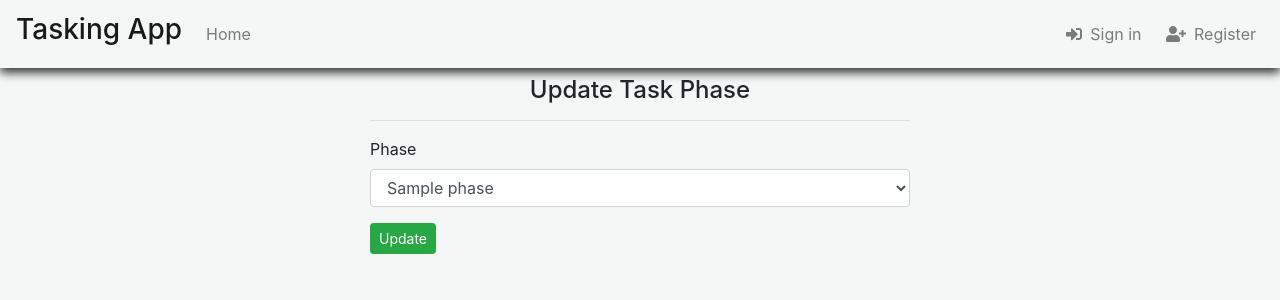
After one commit to KenThumi/tasking, a Django app: page /updatephase/1 in a window 1280 px wide. The commit adds this page. Shown: the top 300 px of the page. Run offline with Django 3.2, Linux system fonts and the light colour scheme; tables that the repository leaves empty hold one stand-in row (values such as "Sample post"); some libraries are stand-ins or nearby versions.

Commit message:
Update phase enabled

```diff
--- a/tasks/forms.py
+++ b/tasks/forms.py
@@ -18,3 +18,11 @@ class TaskingForm(forms.ModelForm):
     class Meta:
         model = Task
         exclude = ['phase']
+
+
+
+class UpdateTaskPhaseForm(forms.ModelForm):
+
+    class Meta:
+        model = Task
+        fields = ['phase']
--- a/tasks/templates/index.html
+++ b/tasks/templates/index.html
@@ -50,7 +50,7 @@
                        </div>
                        <div class="card-footer">
                               <div class="m-1">
-                                       <a class="btn btn-sm btn-outline-info" href="#" target="_blank">
+                                       <a class="btn btn-sm btn-outline-info" href="{% url 'updatephase' task.id %}" target="_blank">
                                            Update Phase
                                        </a>
                               </div>
--- /dev/null
+++ b/tasks/templates/updatephaseform.html
@@ -0,0 +1,25 @@
+{% extends 'base.html' %}
+{% load bootstrap4 %} {% load static %}
+
+{% block content %}
+<div class="container my-2">
+  <div class="row">
+      <div class="col-md-6 offset-md-3">
+        <div class="text-center">
+            <h4>Update Task Phase</h4>
+            <hr>
+          </div>
+           <form   method="post" enctype="multipart/form-data">
+           {%csrf_token%}
+
+           {% bootstrap_form form%}
+           <input type="submit" class="btn btn-success btn-sm" value="Update">
+         </form>
+
+
+
+      </div>
+
+  </div>
+</div>
+{% endblock %}
--- a/tasks/urls.py
+++ b/tasks/urls.py
@@ -8,6 +8,7 @@ urlpatterns = [
     path('register/', views.register, name='register'),
     path('login/', auth_views.LoginView.as_view(template_name='registration/login.html'), name='login'),
     path('logout/', auth_views.LogoutView.as_view(template_name='registration/login.html'), name='logout'),
-    path('addtask/', views.addTask, name='addtask')
+    path('addtask/', views.addTask, name='addtask'),
+    path('updatephase/<int:id>', views.updatePhase, name='updatephase')
 
 ]
--- a/tasks/views.py
+++ b/tasks/views.py
@@ -1,6 +1,6 @@
 from tasks.models import Task
 from tasks.email import send_tasking_notification_email, send_welcome_email
-from tasks.forms import TaskingForm, UserRegisterForm
+from tasks.forms import TaskingForm, UpdateTaskPhaseForm, UserRegisterForm
 from django.shortcuts import redirect, render
 from django.contrib import messages
 from django.contrib.auth.decorators import login_required
@@ -53,3 +53,29 @@ def addTask(request):
             return redirect('home')
 
     return render(request,'taskform.html',{'form':form})
+
+
+def updatePhase(request, id):
+    task = Task.objects.get(pk=id)
+
+    if request.method == 'POST':
+        form = UpdateTaskPhaseForm(request.POST)
+
+        if form.is_valid():
+            task.phase = form.cleaned_data['phase']
+
+            task.save()
+
+            messages.success(request, 'Task phase updated successfully')
+
+            return redirect('home')
+
+
+    form = UpdateTaskPhaseForm()
+
+
+    if task != None:
+        form = UpdateTaskPhaseForm(instance=task)
+
+
+    return render(request,'updatephaseform.html',{'form':form})
```
